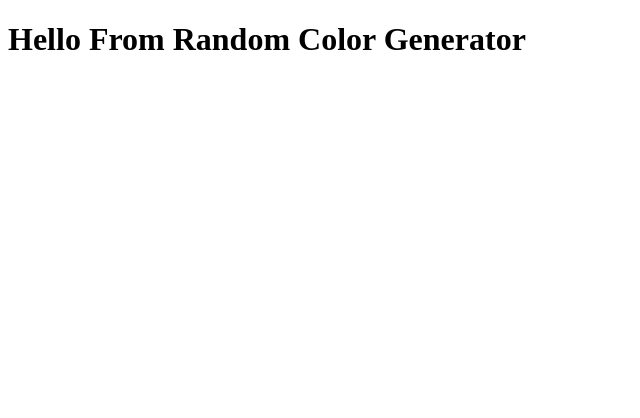
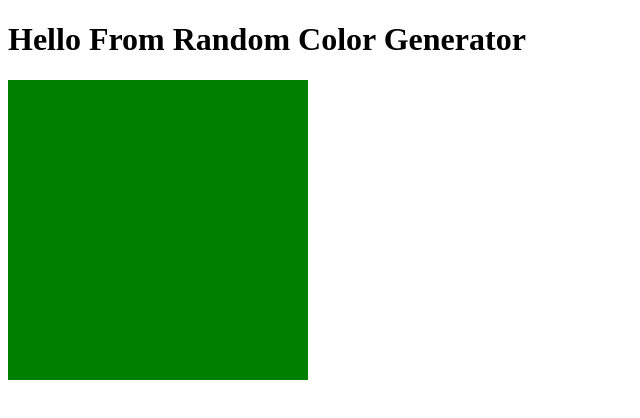
Before and after one commit to tannermeck/Lab-RandomColor-Component, a React app: page / in a window 1280 px wide. Shown: the top 418 px of the page, without its empty margins (0-640 px from the left). Built offline with nearby package versions, Linux system fonts and the light colour scheme.

Commit message:
color is changed on the screen

```diff
--- a/src/containers/RandomColor.jsx
+++ b/src/containers/RandomColor.jsx
@@ -1,5 +1,4 @@
 import React, { Component } from 'react';
-// import ColorChange from '../components/ColorChange';
 
 class RandomColor extends Component {
     state = { colors: ['blue', 'green', 'red', 'orange', 'yellow', 'purple', 'grey'],
@@ -11,15 +10,19 @@ class RandomColor extends Component {
             this.setState({ currentColor: this.state.colors[randomNumber]})
         }, 1000)
         }
+    // componentDidMount(){
+    //     this.handleColor();
+    // }
 
     render() {
-        // console.log(this.state.currentColor)
+        console.log(this.state.currentColor)
         return (
             <>
+            {this.handleColor()}
                 <h1>Hello From Random Color Generator</h1>
-                <div style={{ backgroundColor: this.handleColor(), height: 300, width: 300 }}>
+                <div style={{ backgroundColor: this.state.currentColor, height: 300, width: 300 }}
+                    >
                 </div>
-                {/* <ColorChange colors={this.state.colors} changeColor={this.handleColor} /> */}
             </>
         )
     }
```
Also changed, not shown: src/components/ColorChange.jsx (deleted, +0 -16 lines).
